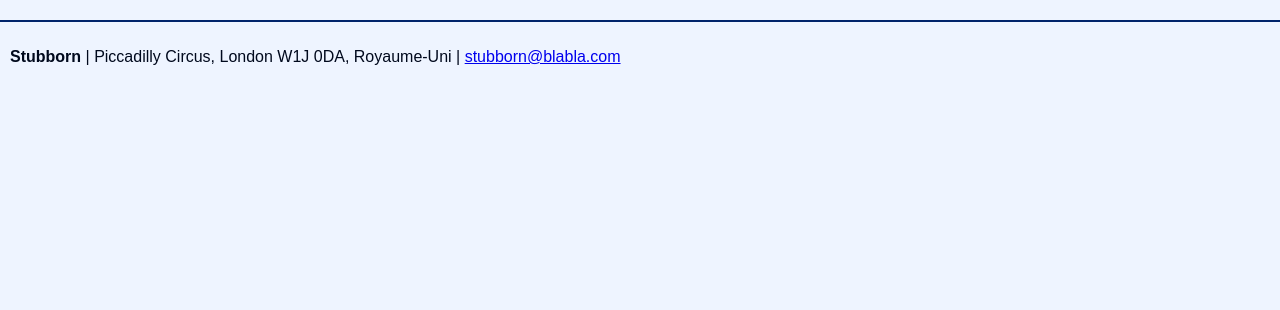
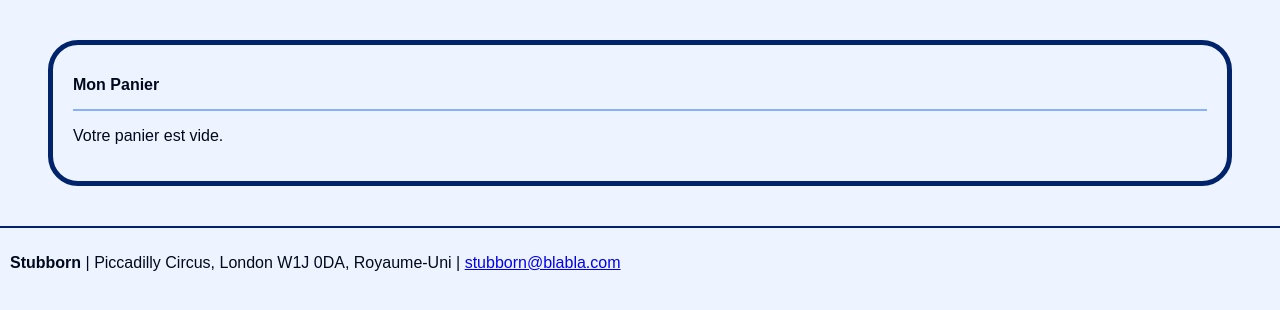
Before and after one commit to lc0362/CEF-symfony-stubborn, a Symfony app: template templates/cart/index.html.twig in a window 1280 px wide. Shown: the part 160-470 px from the top of the page. Run offline with Twig, Linux system fonts and the light colour scheme; the template is opened without the code that fills it, so the values that code supplies are empty; some libraries are stand-ins or nearby versions.

Commit message:
start cart

```diff
--- a/templates/cart/index.html.twig
+++ b/templates/cart/index.html.twig
@@ -1,13 +1,68 @@
 {% extends 'base.html.twig' %}
 
-{% block title %}Stubborn | Mon panier {% endblock %}
+{% block title %}Mon Panier{% endblock %}
 
 {% block body %}
 <style>
 
+    .cart-container{
+        margin:10px;
+    }
+    .cart-index {
+        max-width: 90%;
+        margin: 40px auto;
+        border: 5px solid #00236b;
+        border-radius: 30px;
+        padding: 20px;
+        background-color: #eef4ff;
+    }
+
+    .cart-index h1 {
+        border-bottom: 2px solid #89b0ff;
+        padding-bottom: 15px;
+        font-size: 16px;
+    }
+
+    table {
+        width: 100%;
+        border-collapse: collapse;
+        margin-top: 20px;
+    }
+
+    th, td {
+        border: 1px solid #00236b;
+        padding: 10px;
+        text-align: left;
+    }
+
+    th {
+        background-color: #00236b;
+        color: #fff;
+    }
+
+    tr:nth-child(even) {
+        background-color: #dbe7ff;
+    }
+
+    .total-price {
+        margin-top: 20px;
+        font-size: 18px;
+        font-weight: bold;
+        color: #00236b;
+    }
+
 </style>
 
-<div class="cart">
+<div class="cart-container">
+<div class="cart-index">
+    <h1>Mon Panier</h1>
 
-    </div>
+    {% if cartProducts is empty %}
+        <p>Votre panier est vide.</p>
+
+    {% endif %}
+
+
+</div>
+</div>
 {% endblock %}
```
Also changed, not shown: src/Controller/CartController.php (+8 -15 lines).
